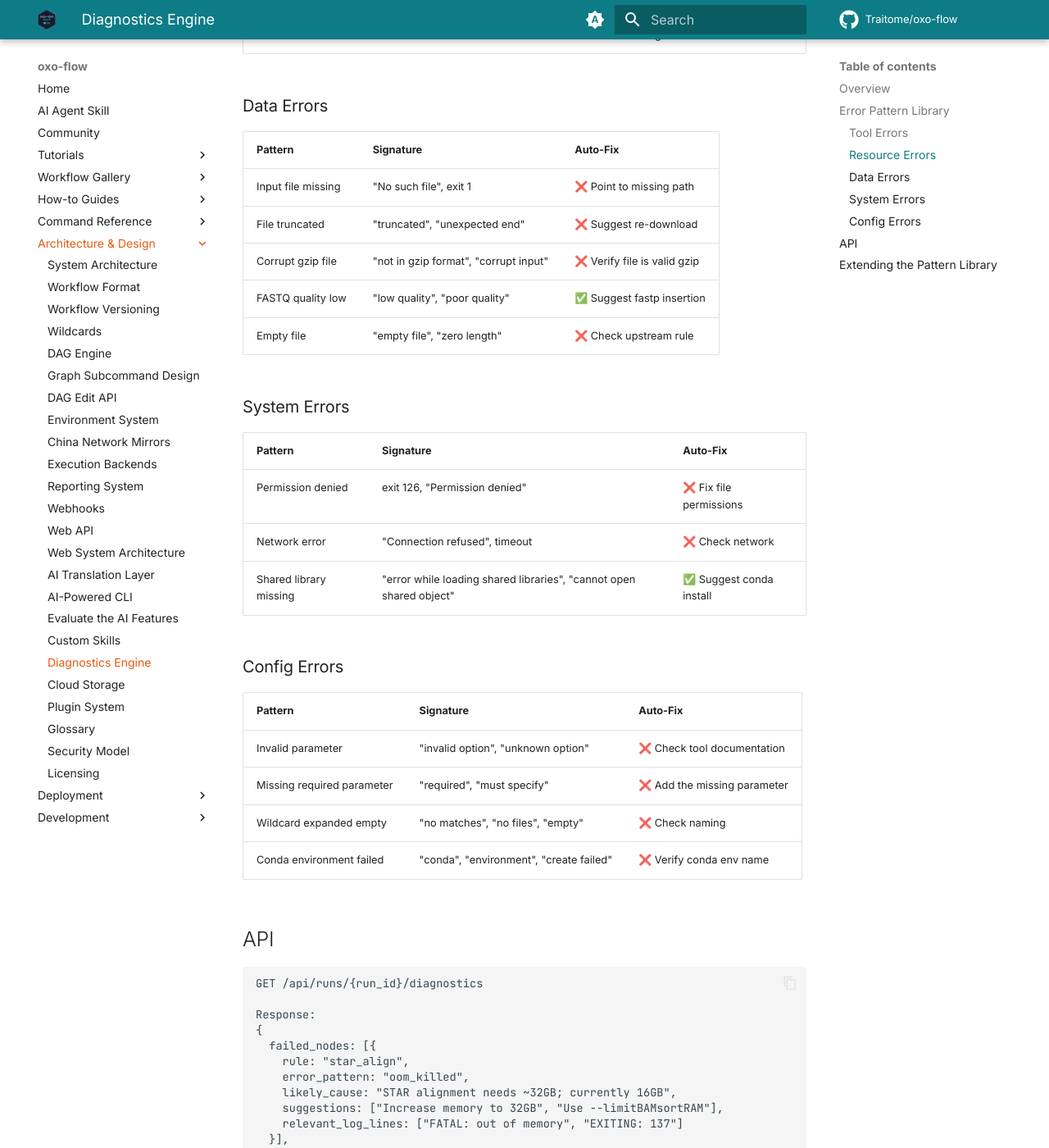
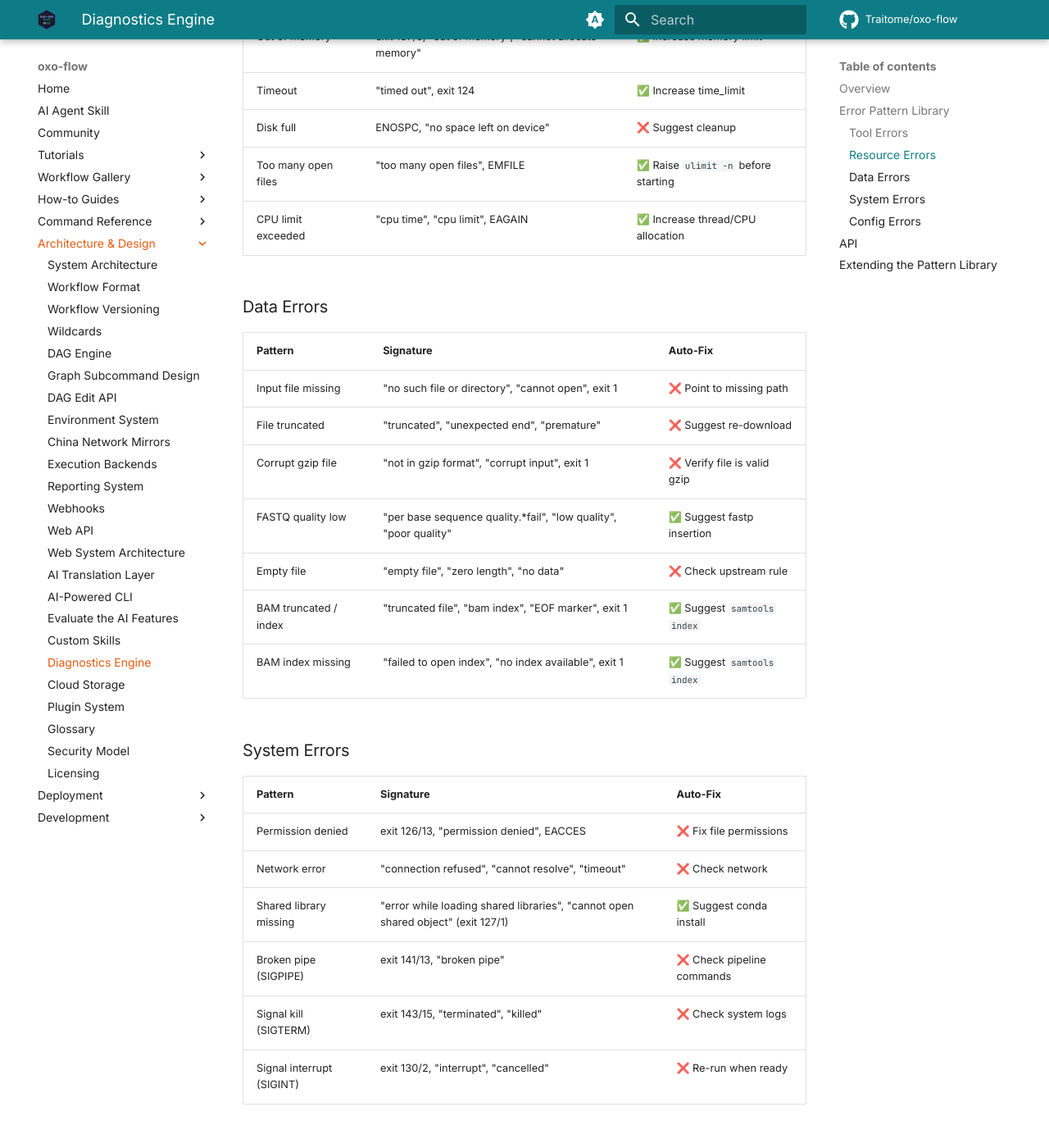
Before and after one commit to Traitome/oxo-flow, an MkDocs documentation site: the page built from docs/guide/src/reference/diagnostics-engine.md, in a window 1280 px wide and 1400 px high, scrolled down 1128 px. Shown: the whole window at 82% size. Built offline with MkDocs 1.6.1 and Material for MkDocs 9.7.7, drawn with Linux system fonts in a browser that asks for light colours; comment, search, counter and statistics services are not loaded; the version menu is left out; some of the changed text lies outside the part shown.

Commit message:
docs(reference): align ai-translation + diagnostics-engine pages with source
Live doc-verification campaign findings:

ai-translation.md:
- Template keyword match never produces a pipeline — it shapes prompt
  hints and the structured failure suggestion ("Try the '{name}'
  template"). The old diagram listed it as a final link in the provider
  fallback chain, overstating it as a generation fallback.
- Fallback-chain description rewritten to match provider_candidates():
  candidates enter only when usable (caller provider, configured runtime
  provider, env-discovered Claude/OpenAI, Ollama only when OLLAMA_HOST
  is set); empty chain fails fast with structured AI_NOT_CONFIGURED.
- Non-AI Intelligence table row for template matching clarified.

diagnostics-engine.md:
- Pattern tables verified line-by-line against diagnostics.rs: corrected
  signatures (tool_version_mismatch, ulimit, network_error, disk_full,
  invalid_param), exit codes (permission 126/13, broken_pipe 141/13,
  signal_kill 143/15, signal_interrupt 130/2, shared_library 127/1,
  docker 125/126, singularity 255, shell_syntax 2), and the real
  category split (Tool 6, Resource 5, Data 8, System 6, Config 7).
- Added the 17 rows previously missing (SIGBUS, cpu_limit, BAM
  truncated/index, broken pipe, signals, docker/singularity/shell).
- Extension example field names verified against the Pattern struct.

Co-Authored-By: Claude <noreply@anthropic.com>

```diff
--- a/docs/guide/src/reference/diagnostics-engine.md
+++ b/docs/guide/src/reference/diagnostics-engine.md
@@ -12,18 +12,27 @@ The Diagnostics Engine analyzes failed pipeline runs and returns:
 - **Relevant log lines** for context
 
 It does NOT use AI. It matches error signatures (log keywords, exit codes)
-against a curated library of 30 error patterns.
+against a curated library of 30 error patterns (tool, resource, data,
+system, and config classes — see
+`crates/oxo-flow-web/src/domains/execution/diagnostics.rs` for the full
+list).
 
 ## Error Pattern Library
+
+30 patterns total across five categories — Tool (6), Resource (5), Data (8),
+System (6), Config (7). The tables below cover the most common; the
+authoritative list is
+`crates/oxo-flow-web/src/domains/execution/diagnostics.rs`.
 
 ### Tool Errors
 
 | Pattern | Signature | Auto-Fix |
 |---------|-----------|----------|
 | Command not found | exit 127, "command not found" | ✅ Suggest `conda install` |
-| Version incompatibility | "version X required, found Y" | ❌ Suggest version switch |
-| Tool crash (SIGSEGV) | exit 139, "Segmentation fault" | ❌ Suggest tool update |
-| Tool crash (SIGILL) | exit 132, "Illegal instruction" | ❌ Check CPU compatibility |
+| Version incompatibility | "version", "incompatible", "unsupported" | ❌ Suggest version switch |
+| Tool crash (SIGSEGV) | exit 139, "segmentation fault" | ❌ Suggest tool update |
+| Tool crash (SIGILL) | exit 132, "illegal instruction" | ❌ Check CPU compatibility |
+| Tool crash (SIGBUS) | exit 138, "bus error" | ❌ Check filesystem integrity |
 
 ### Resource Errors
 
@@ -31,35 +40,44 @@ against a curated library of 30 error patterns.
 |---------|-----------|----------|
 | Out of memory | exit 137/9, "out of memory", "cannot allocate memory" | ✅ Increase memory limit |
 | Timeout | "timed out", exit 124 | ✅ Increase time_limit |
-| Disk full | ENOSPC, "No space left" | ❌ Suggest cleanup |
-| Too many open files | EMFILE, "Too many open files" | ✅ Run `ulimit -n 65536` before starting |
+| Disk full | ENOSPC, "no space left on device" | ❌ Suggest cleanup |
+| Too many open files | "too many open files", EMFILE | ✅ Raise `ulimit -n` before starting |
+| CPU limit exceeded | "cpu time", "cpu limit", EAGAIN | ✅ Increase thread/CPU allocation |
 
 ### Data Errors
 
 | Pattern | Signature | Auto-Fix |
 |---------|-----------|----------|
-| Input file missing | "No such file", exit 1 | ❌ Point to missing path |
-| File truncated | "truncated", "unexpected end" | ❌ Suggest re-download |
-| Corrupt gzip file | "not in gzip format", "corrupt input" | ❌ Verify file is valid gzip |
-| FASTQ quality low | "low quality", "poor quality" | ✅ Suggest fastp insertion |
-| Empty file | "empty file", "zero length" | ❌ Check upstream rule |
+| Input file missing | "no such file or directory", "cannot open", exit 1 | ❌ Point to missing path |
+| File truncated | "truncated", "unexpected end", "premature" | ❌ Suggest re-download |
+| Corrupt gzip file | "not in gzip format", "corrupt input", exit 1 | ❌ Verify file is valid gzip |
+| FASTQ quality low | "per base sequence quality.*fail", "low quality", "poor quality" | ✅ Suggest fastp insertion |
+| Empty file | "empty file", "zero length", "no data" | ❌ Check upstream rule |
+| BAM truncated / index | "truncated file", "bam index", "EOF marker", exit 1 | ✅ Suggest `samtools index` |
+| BAM index missing | "failed to open index", "no index available", exit 1 | ✅ Suggest `samtools index` |
 
 ### System Errors
 
 | Pattern | Signature | Auto-Fix |
 |---------|-----------|----------|
-| Permission denied | exit 126, "Permission denied" | ❌ Fix file permissions |
-| Network error | "Connection refused", timeout | ❌ Check network |
-| Shared library missing | "error while loading shared libraries", "cannot open shared object" | ✅ Suggest conda install |
+| Permission denied | exit 126/13, "permission denied", EACCES | ❌ Fix file permissions |
+| Network error | "connection refused", "cannot resolve", "timeout" | ❌ Check network |
+| Shared library missing | "error while loading shared libraries", "cannot open shared object" (exit 127/1) | ✅ Suggest conda install |
+| Broken pipe (SIGPIPE) | exit 141/13, "broken pipe" | ❌ Check pipeline commands |
+| Signal kill (SIGTERM) | exit 143/15, "terminated", "killed" | ❌ Check system logs |
+| Signal interrupt (SIGINT) | exit 130/2, "interrupt", "cancelled" | ❌ Re-run when ready |
 
 ### Config Errors
 
 | Pattern | Signature | Auto-Fix |
 |---------|-----------|----------|
-| Invalid parameter | "invalid option", "unknown option" | ❌ Check tool documentation |
-| Missing required parameter | "required", "must specify" | ❌ Add the missing parameter |
-| Wildcard expanded empty | "no matches", "no files", "empty" | ❌ Check naming |
-| Conda environment failed | "conda", "environment", "create failed" | ❌ Verify conda env name |
+| Invalid parameter | "invalid option", "unrecognized", "unknown option", exit 1 | ❌ Check tool documentation |
+| Missing required parameter | "required", "must specify", "missing", exit 1 | ❌ Add the missing parameter |
+| Wildcard expanded empty | "no matches", "no files", "wildcard", "empty" | ❌ Check naming |
+| Conda environment failed | "conda", "environment", "create failed", exit 1 | ❌ Verify conda env name |
+| Docker failed | exit 125/126, "docker", "cannot connect", "daemon" | ❌ Check Docker daemon |
+| Singularity/Apptainer failed | exit 255, "singularity", "apptainer", "image not found" | ❌ Pull the image |
+| Shell syntax error | exit 2, "syntax error", "unexpected token", "parse error" | ❌ Review the command |
 
 ## API
 
```
Also changed, not shown: docs/guide/src/reference/ai-translation.md (+19 -11 lines).
